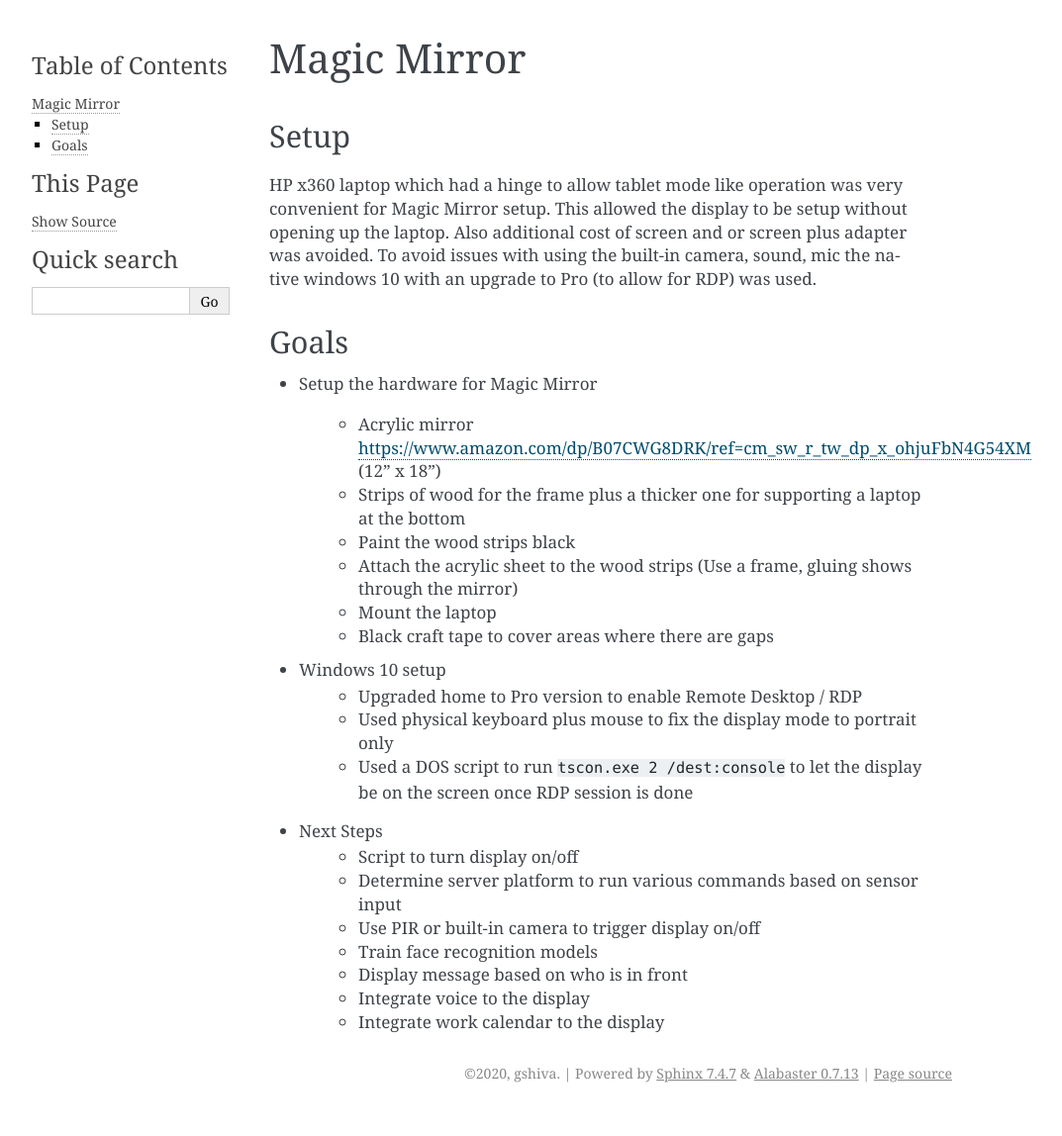
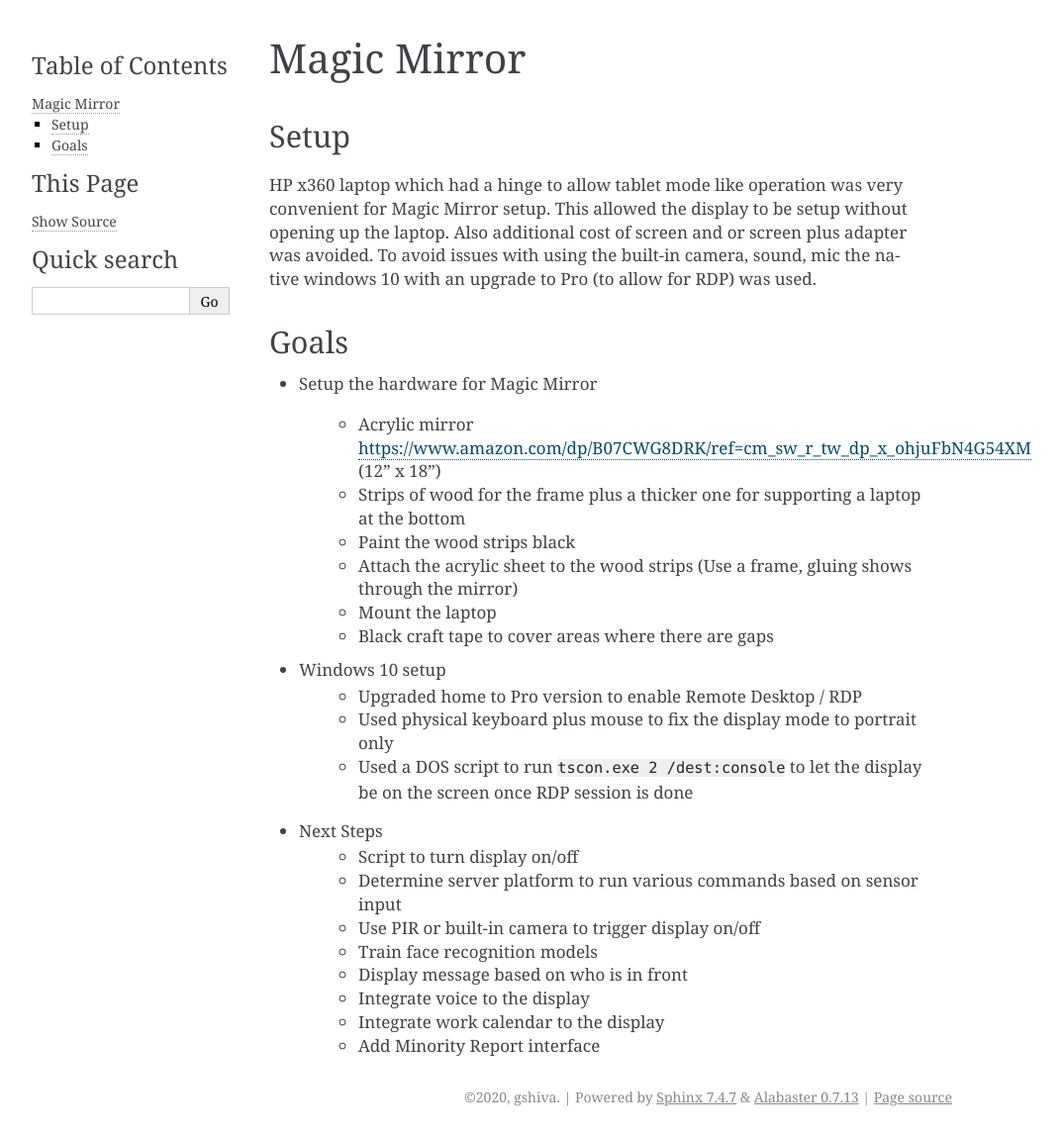
Before and after one commit to homeiac/home, a Sphinx documentation site: the page built from docs/source/magicmirror.rst, in a window 1280 px wide. Shown: the whole page at 99% size, without its empty margins (148-1221 px from the left). Built offline with Sphinx 7.4.7, drawn with Linux system fonts in a browser that asks for light colours; before the commit the page ends 1124 px from its top, so only the background shows below that.

Commit message:
most important goal- add Minority Report interface
Using gestures

```diff
--- a/docs/source/magicmirror.rst
+++ b/docs/source/magicmirror.rst
@@ -32,3 +32,4 @@ Goals
     * Display message based on who is in front
     * Integrate voice to the display
     * Integrate work calendar to the display
+    * Add Minority Report interface
```
